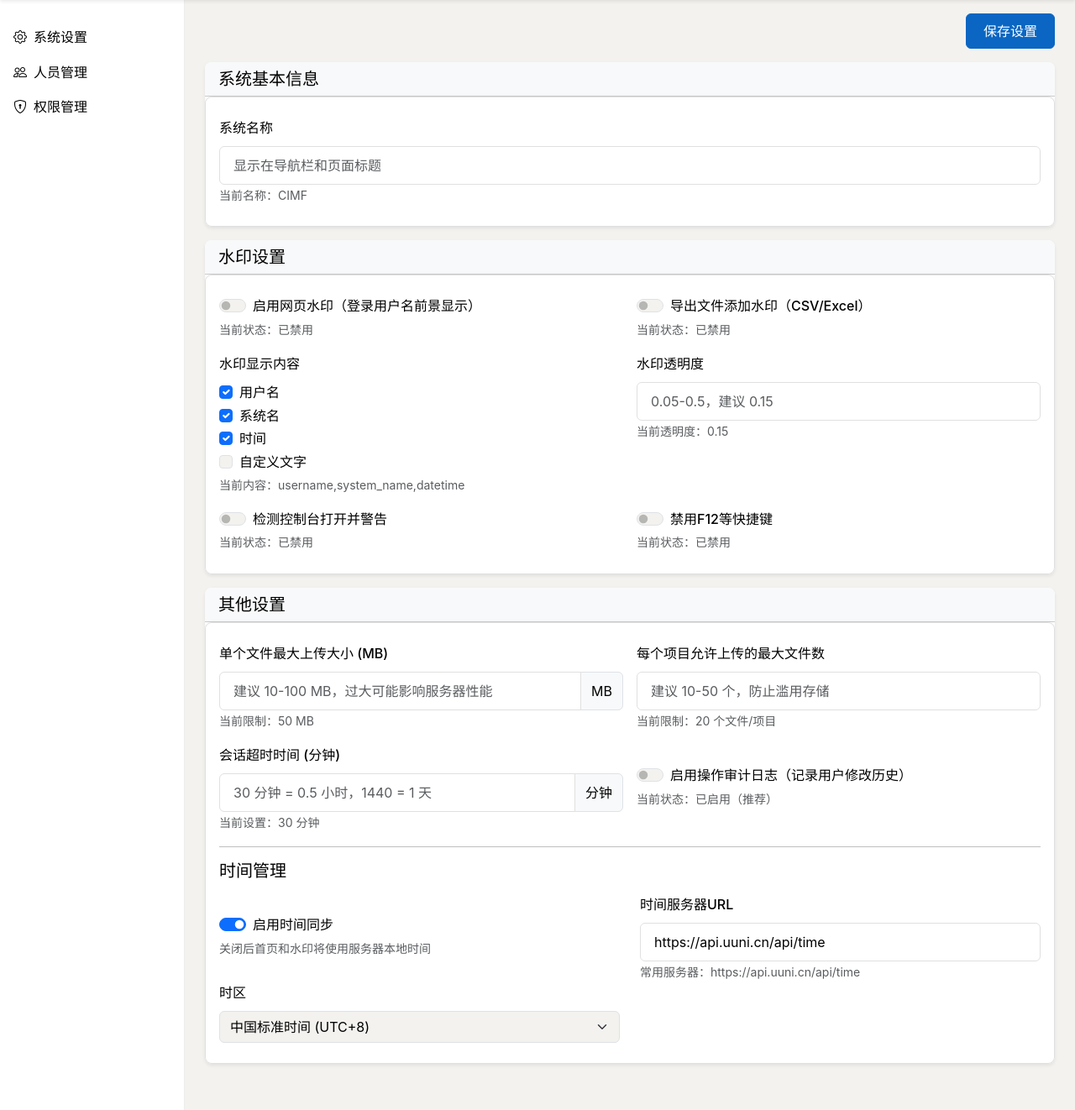
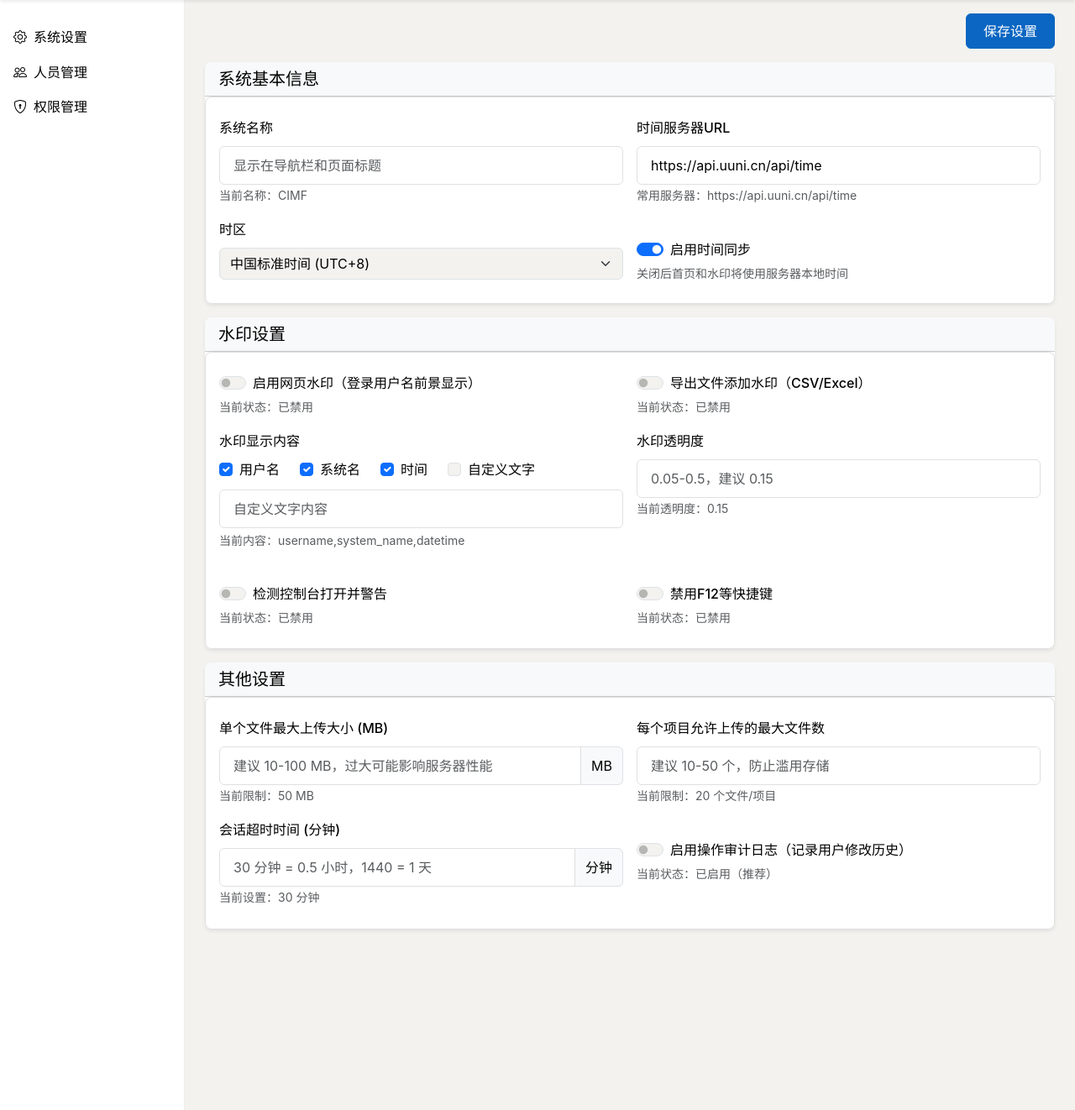
Before and after one commit to edouardlicn123/cimf, a Flask app: template app/templates/core/admin/system_settings.html in a window 1280 px wide. Shown: the part 60-1382 px from the top of the page at 84% size. Run offline with Flask 3, Linux system fonts and the light colour scheme; the template is opened without the code that fills it: values that come from a table or form of the project are taken from there, others are empty; some libraries are stand-ins or nearby versions.

Commit message:
update:time and waterprint 1

```diff
--- a/app/templates/core/admin/system_settings.html
+++ b/app/templates/core/admin/system_settings.html
@@ -64,11 +64,46 @@
       <h5 class="mb-0">系统基本信息</h5>
     </div>
     <div class="card-body">
+      <div class="row g-3">
+        <div class="col-md-6">
           {{ form.system_name.label(class="form-label fw-medium") }}
           {{ form.system_name(class="form-control form-control-lg w-100") }}
           <small class="form-text text-muted">
-        当前名称：{{ settings.system_name or '内部管理系统' }}
+            当前名称：{{ settings.system_name or 'CIMF' }}
           </small>
+        </div>
+
+        <div class="col-md-6">
+          <label class="form-label fw-medium">时间服务器URL</label>
+          <input type="text" class="form-control" name="time_server_url"
+            value="{{ settings.get('time_server_url', 'https://api.uuni.cn/api/time') }}">
+          <small class="form-text text-muted">
+            常用服务器：https://api.uuni.cn/api/time
+          </small>
+        </div>
+
+        <div class="col-md-6">
+          <label class="form-label fw-medium">时区</label>
+          <select class="form-select" name="time_zone">
+            <option value="Asia/Shanghai" {% if settings.get('time_zone', 'Asia/Shanghai') == 'Asia/Shanghai' %}selected{% endif %}>中国标准时间 (UTC+8)</option>
+            <option value="Asia/Tokyo" {% if settings.get('time_zone') == 'Asia/Tokyo' %}selected{% endif %}>日本标准时间 (UTC+9)</option>
+            <option value="Asia/Seoul" {% if settings.get('time_zone') == 'Asia/Seoul' %}selected{% endif %}>韩国标准时间 (UTC+9)</option>
+            <option value="UTC" {% if settings.get('time_zone') == 'UTC' %}selected{% endif %}>UTC 世界标准时间</option>
+            <option value="America/New_York" {% if settings.get('time_zone') == 'America/New_York' %}selected{% endif %}>美国东部时间 (UTC-5)</option>
+          </select>
+        </div>
+
+        <div class="col-md-6">
+          <div class="form-check form-switch form-switch-lg mt-4">
+            <input type="checkbox" class="form-check-input" name="enable_time_sync" id="enable_time_sync" value="true"
+              {% if settings.get('enable_time_sync') != False and settings.get('enable_time_sync') != 'false' %}checked{% endif %}>
+            <label class="form-check-label fw-medium" for="enable_time_sync">启用时间同步</label>
+          </div>
+          <small class="form-text text-muted d-block">
+            关闭后首页和水印将使用服务器本地时间
+          </small>
+        </div>
+      </div>
     </div>
   </div>
 
@@ -101,32 +136,31 @@
 
         <div class="col-md-6">
           <label class="form-label fw-medium">水印显示内容</label>
-          <div class="form-check">
+          <div class="d-flex flex-wrap gap-2 mb-2">
+            <div class="form-check form-check-inline">
               <input type="checkbox" class="form-check-input" name="web_watermark_content" value="username" id="wm_username"
                 {% if 'username' in (settings.get('web_watermark_content', 'username,system_name,datetime') or '').split(',') %}checked{% endif %}>
               <label class="form-check-label" for="wm_username">用户名</label>
             </div>
-          <div class="form-check">
+            <div class="form-check form-check-inline">
               <input type="checkbox" class="form-check-input" name="web_watermark_content" value="system_name" id="wm_system_name"
                 {% if 'system_name' in (settings.get('web_watermark_content', 'username,system_name,datetime') or '').split(',') %}checked{% endif %}>
               <label class="form-check-label" for="wm_system_name">系统名</label>
             </div>
-          <div class="form-check">
+            <div class="form-check form-check-inline">
               <input type="checkbox" class="form-check-input" name="web_watermark_content" value="datetime" id="wm_datetime"
                 {% if 'datetime' in (settings.get('web_watermark_content', 'username,system_name,datetime') or '').split(',') %}checked{% endif %}>
               <label class="form-check-label" for="wm_datetime">时间</label>
             </div>
-          <div class="form-check">
+            <div class="form-check form-check-inline">
               <input type="checkbox" class="form-check-input" name="web_watermark_content" value="custom" id="wm_custom"
-              {% if 'custom' in (settings.get('web_watermark_content', 'username,system_name,datetime') or '').split(',') %}checked{% endif %}
-              onchange="document.getElementById('custom_text_container').style.display = this.checked ? 'block' : 'none'">
+                {% if 'custom' in (settings.get('web_watermark_content', 'username,system_name,datetime') or '').split(',') %}checked{% endif %}>
               <label class="form-check-label" for="wm_custom">自定义文字</label>
             </div>
-          <div class="mt-2" id="custom_text_container" style="{% if 'custom' not in (settings.get('web_watermark_content', '') or '').split(',') %}display:none;{% endif %}">
-            <input type="text" class="form-control" name="web_watermark_custom_text"
+          </div>
+          <input type="text" class="form-control form-control-sm" name="web_watermark_custom_text"
             value="{{ settings.get('web_watermark_custom_text', '') }}"
-              placeholder="输入自定义文字">
-          </div>
+            placeholder="自定义文字内容">
           <small class="form-text text-muted d-block mt-1">
             当前内容：{{ settings.get('web_watermark_content', 'username,system_name,datetime') or 'username,system_name,datetime' }}
           </small>
@@ -141,7 +175,7 @@
         </div>
 
         <div class="col-md-6">
-          <div class="form-check form-switch form-switch-lg">
+          <div class="form-check form-switch form-switch-lg mt-4">
             {{ form.enable_watermark_console_detection(class="form-check-input") }}
             {{ form.enable_watermark_console_detection.label(class="form-check-label fw-medium") }}
           </div>
@@ -151,7 +185,7 @@
         </div>
 
         <div class="col-md-6">
-          <div class="form-check form-switch form-switch-lg">
+          <div class="form-check form-switch form-switch-lg mt-4">
             {{ form.enable_watermark_shortcut_block(class="form-check-input") }}
             {{ form.enable_watermark_shortcut_block.label(class="form-check-label fw-medium") }}
           </div>
@@ -210,38 +244,6 @@
           </small>
         </div>
         </div>
-
-      <hr>
-      <h5 class="mb-3">时间管理</h5>
-      <div class="row">
-        <div class="col-md-6">
-          <div class="form-check form-switch form-switch-lg mt-4">
-            <input type="checkbox" class="form-check-input" name="enable_time_sync" id="enable_time_sync" value="true"
-              {% if settings.get('enable_time_sync') != False and settings.get('enable_time_sync') != 'false' %}checked{% endif %}>
-            <label class="form-check-label fw-medium" for="enable_time_sync">启用时间同步</label>
-          </div>
-          <small class="form-text text-muted d-block">
-            关闭后首页和水印将使用服务器本地时间
-          </small>
-        </div>
-        <div class="col-md-6">
-          <label class="form-label fw-medium">时间服务器URL</label>
-          <input type="text" class="form-control" name="time_server_url"
-            value="{{ settings.get('time_server_url', 'https://api.uuni.cn/api/time') }}">
-          <small class="form-text text-muted">
-            常用服务器：https://api.uuni.cn/api/time
-          </small>
-        </div>
-        <div class="col-md-6">
-          <label class="form-label fw-medium">时区</label>
-          <select class="form-select" name="time_zone">
-            <option value="Asia/Shanghai" {% if settings.get('time_zone', 'Asia/Shanghai') == 'Asia/Shanghai' %}selected{% endif %}>中国标准时间 (UTC+8)</option>
-            <option value="Asia/Tokyo" {% if settings.get('time_zone') == 'Asia/Tokyo' %}selected{% endif %}>日本标准时间 (UTC+9)</option>
-            <option value="Asia/Seoul" {% if settings.get('time_zone') == 'Asia/Seoul' %}selected{% endif %}>韩国标准时间 (UTC+9)</option>
-            <option value="UTC" {% if settings.get('time_zone') == 'UTC' %}selected{% endif %}>UTC 世界标准时间</option>
-            <option value="America/New_York" {% if settings.get('time_zone') == 'America/New_York' %}selected{% endif %}>美国东部时间 (UTC-5)</option>
-          </select>
-        </div>
       </div>
     </div>
   </div>
```
Lines whose indentation alone changed are shown as unchanged.
